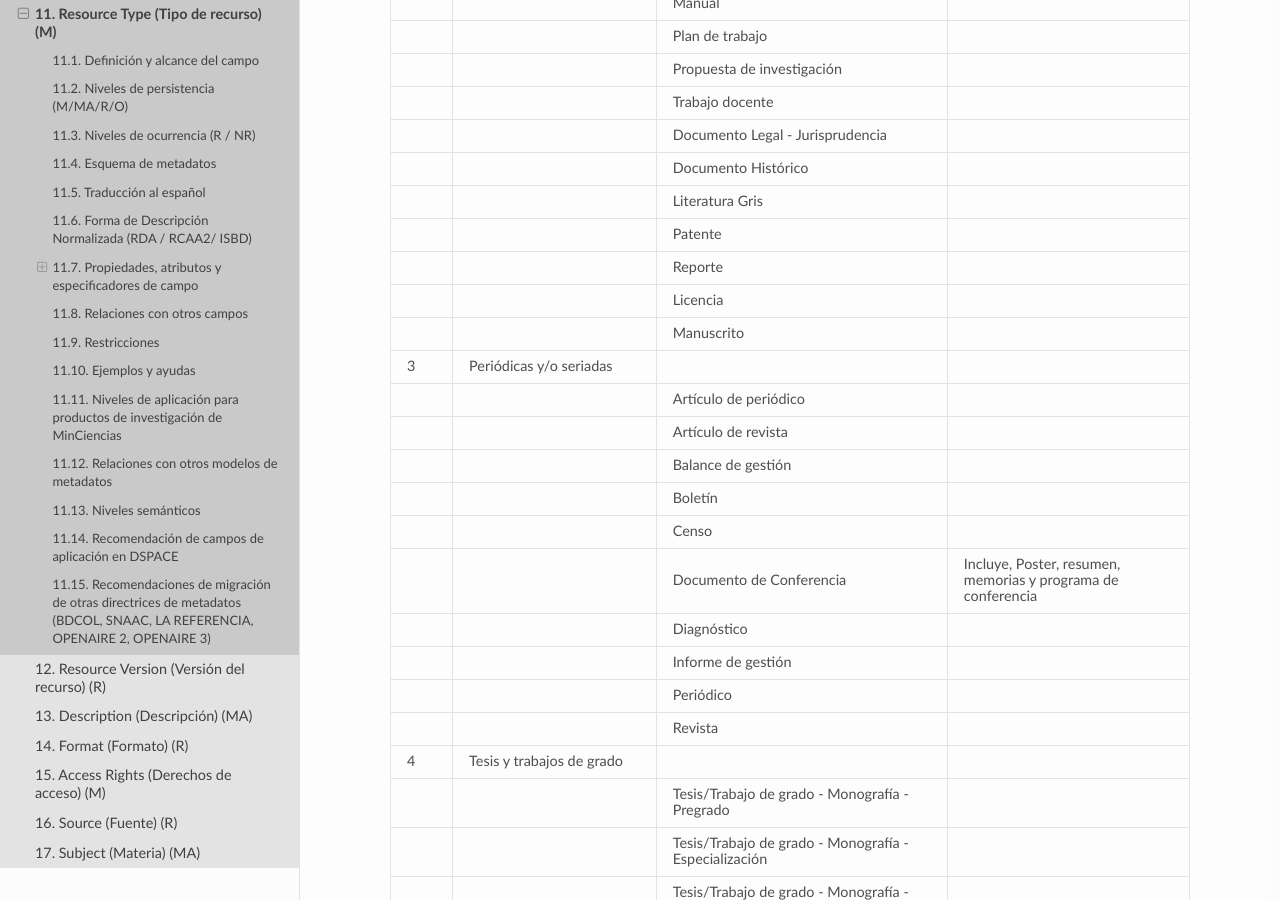
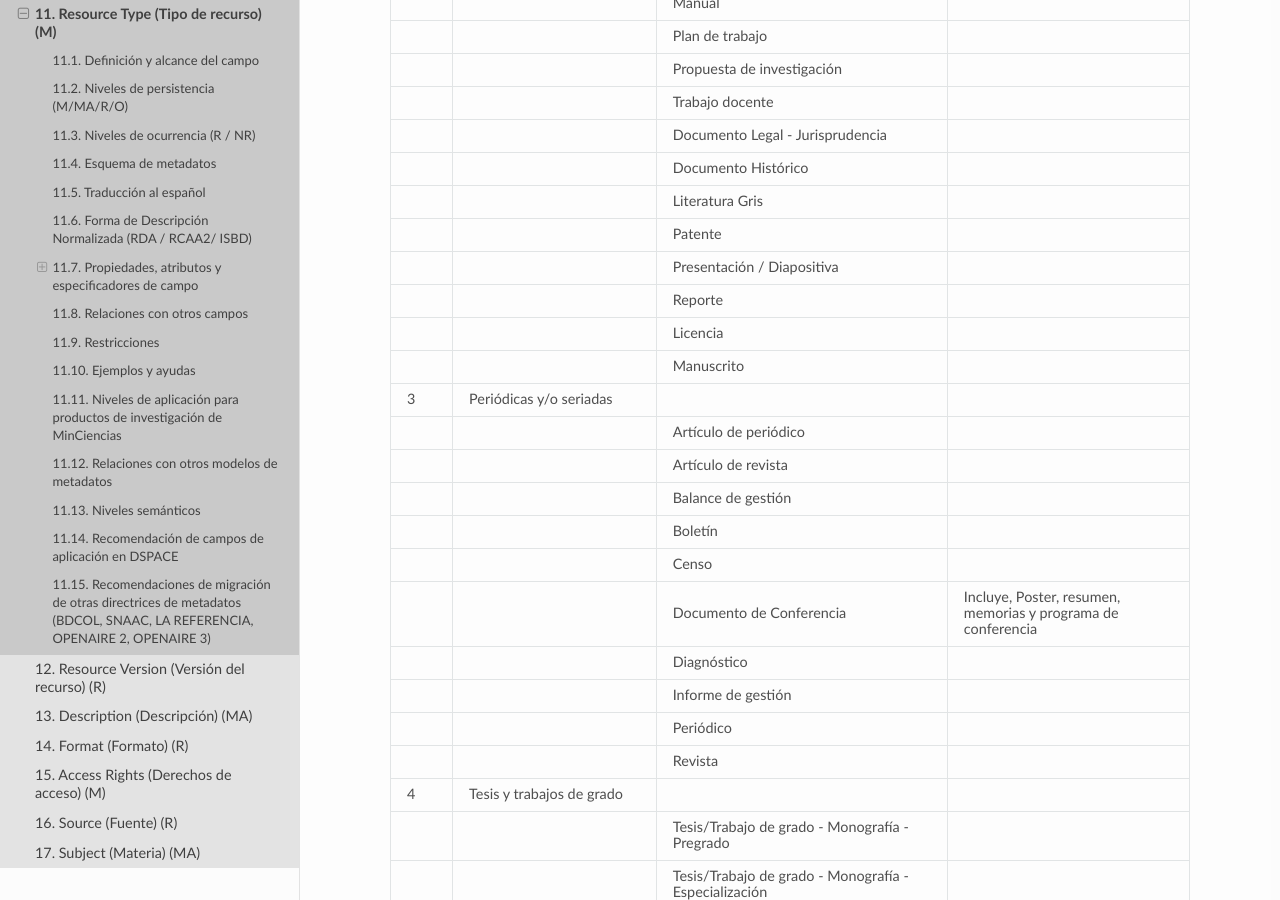
Before and after one commit to rcic/openaire4, a Sphinx documentation site: the page built from docs/field_publicationtype.rst, in a window 1280 px wide and 900 px high, scrolled down 10501 px. Built offline with Sphinx 7.4.7 and the Read the Docs theme 2.0.0, drawn with Linux system fonts in a browser that asks for light colours; some web fonts are replaced; a script that is not in the unit is left out.

Commit message:
Update field_publicationtype.rst

```diff
--- a/docs/field_publicationtype.rst
+++ b/docs/field_publicationtype.rst
@@ -458,6 +458,8 @@ Utilice la etiqueta del término de tipo de recurso como valor. Utilice el **val
 +------+----------------------------------------+-----------------------------------------------------+--------------------------------------------------------------+
 |      |                                        | Patente                                             |                                                              |
 +------+----------------------------------------+-----------------------------------------------------+--------------------------------------------------------------+
+|      |                                        | Presentación / Diapositiva                          |                                                              |
++------+----------------------------------------+-----------------------------------------------------+--------------------------------------------------------------+
 |      |                                        | Reporte                                             |                                                              |
 +------+----------------------------------------+-----------------------------------------------------+--------------------------------------------------------------+
 |      |                                        | Licencia                                            |                                                              |
```
